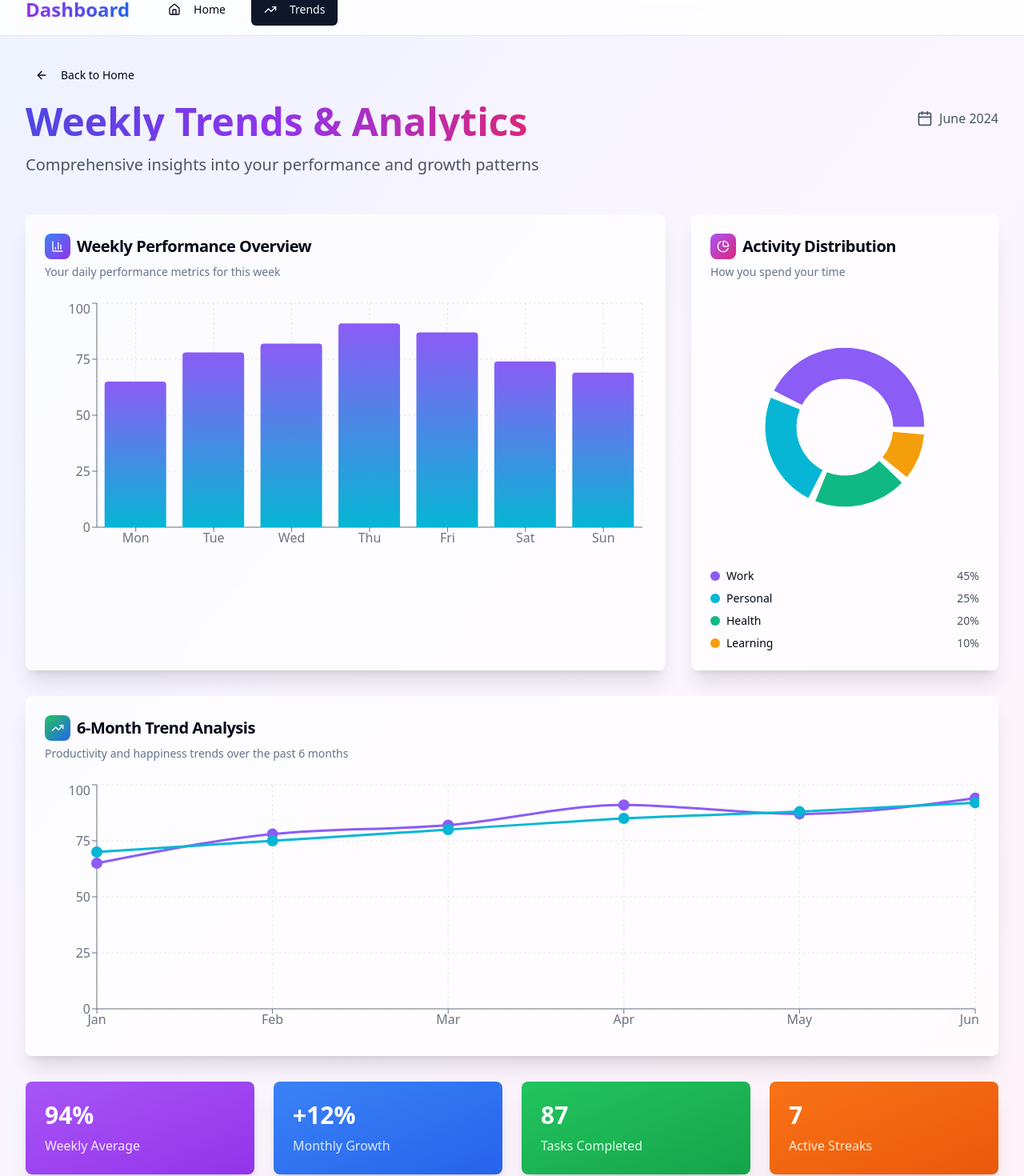
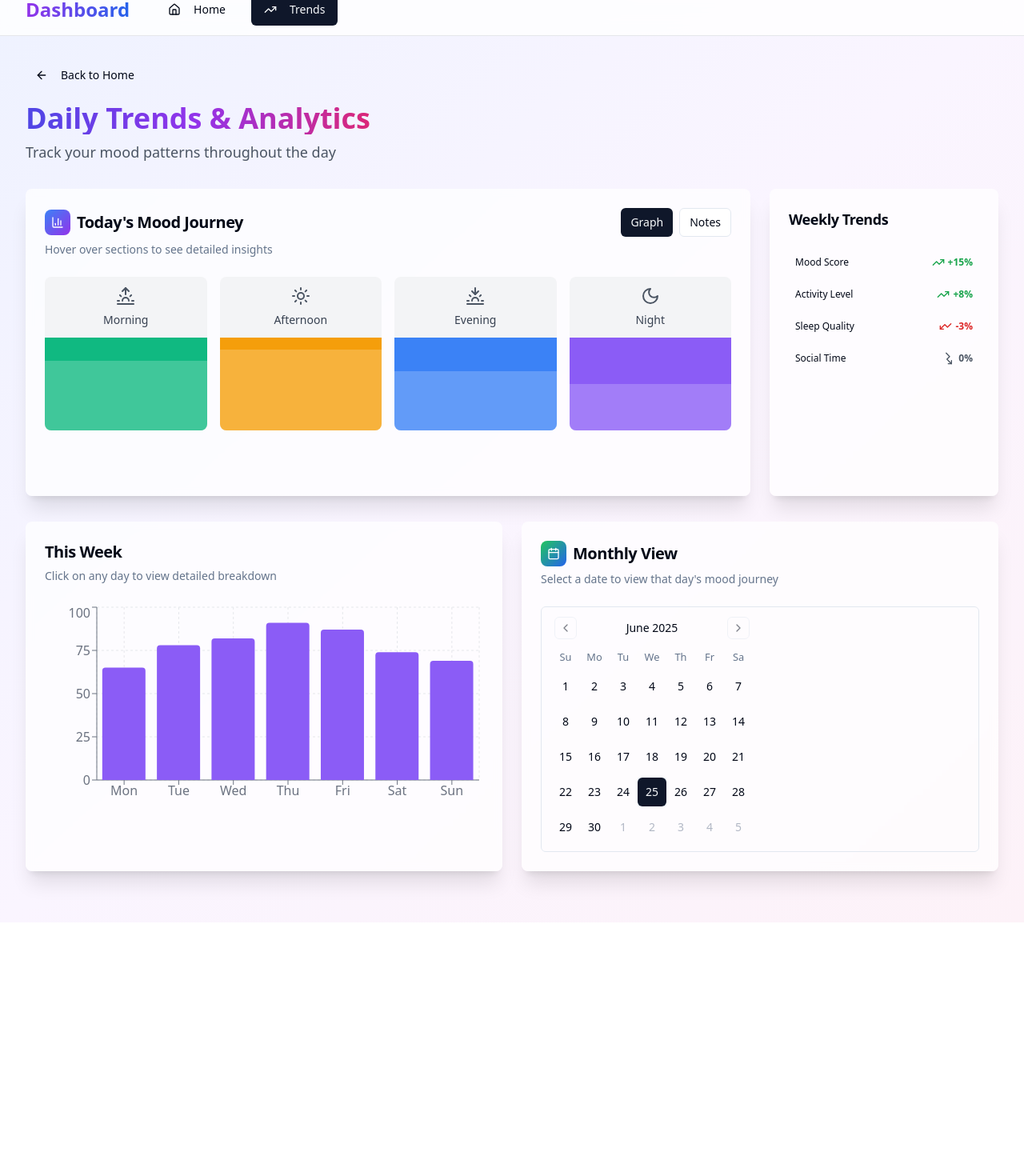
Before and after one commit to AadityaKP/page-split-home, a React (Vite) app: page /trends in a window 1280 px wide. Shown: the part 20-1490 px from the top of the page at 80% size. After the commit the page ends 1173 px from the top, so only its background shows below. Built offline with nearby package versions, Linux system fonts and the light colour scheme.

Commit message:
Refactor: Implement trends page layout
Implement the new layout for the trends page, including a bar graph with time-of-day sections, a smaller weekly trends box, a weekly split section, and a monthly calendar.

```diff
--- a/src/pages/Trends.tsx
+++ b/src/pages/Trends.tsx
@@ -2,37 +2,90 @@
 import Navigation from "@/components/Navigation";
 import { Card, CardContent, CardDescription, CardHeader, CardTitle } from "@/components/ui/card";
 import { Button } from "@/components/ui/button";
-import { BarChart, Bar, XAxis, YAxis, CartesianGrid, Tooltip, ResponsiveContainer, LineChart, Line, PieChart, Pie, Cell } from 'recharts';
-import { TrendingUp, Calendar, BarChart3, PieChart as PieChartIcon, ArrowLeft } from "lucide-react";
+import { Calendar } from "@/components/ui/calendar";
+import { BarChart, Bar, XAxis, YAxis, CartesianGrid, Tooltip, ResponsiveContainer, LineChart, Line, ScatterChart, Scatter } from 'recharts';
+import { TrendingUp, Calendar as CalendarIcon, BarChart3, ArrowLeft, Sunrise, Sun, Sunset, Moon } from "lucide-react";
 import { Link } from "react-router-dom";
+import { useState } from "react";
+
+// Sample data for different days
+const dayData = {
+  today: [
+    { time: 'Morning', mood: 'happy', value: 85, color: '#10B981', icon: Sunrise },
+    { time: 'Afternoon', mood: 'excited', value: 92, color: '#F59E0B', icon: Sun },
+    { time: 'Evening', mood: 'calm', value: 78, color: '#3B82F6', icon: Sunset },
+    { time: 'Night', mood: 'peaceful', value: 70, color: '#8B5CF6', icon: Moon }
+  ],
+  yesterday: [
+    { time: 'Morning', mood: 'tired', value: 45, color: '#6B7280', icon: Sunrise },
+    { time: 'Afternoon', mood: 'happy', value: 88, color: '#10B981', icon: Sun },
+    { time: 'Evening', mood: 'stressed', value: 35, color: '#EF4444', icon: Sunset },
+    { time: 'Night', mood: 'calm', value: 72, color: '#3B82F6', icon: Moon }
+  ]
+};
 
 const weeklyData = [
-  { name: 'Mon', value: 65 },
-  { name: 'Tue', value: 78 },
-  { name: 'Wed', value: 82 },
-  { name: 'Thu', value: 91 },
-  { name: 'Fri', value: 87 },
-  { name: 'Sat', value: 74 },
-  { name: 'Sun', value: 69 },
+  { name: 'Mon', value: 65, date: 'yesterday' },
+  { name: 'Tue', value: 78, date: 'today' },
+  { name: 'Wed', value: 82, date: 'today' },
+  { name: 'Thu', value: 91, date: 'today' },
+  { name: 'Fri', value: 87, date: 'today' },
+  { name: 'Sat', value: 74, date: 'today' },
+  { name: 'Sun', value: 69, date: 'today' },
 ];
 
-const monthlyTrends = [
-  { name: 'Jan', productivity: 65, happiness: 70 },
-  { name: 'Feb', productivity: 78, happiness: 75 },
-  { name: 'Mar', productivity: 82, happiness: 80 },
-  { name: 'Apr', productivity: 91, happiness: 85 },
-  { name: 'May', productivity: 87, happiness: 88 },
-  { name: 'Jun', productivity: 94, happiness: 92 },
+const trends = [
+  { metric: "Mood Score", change: "+15%", trend: "up" },
+  { metric: "Activity Level", change: "+8%", trend: "up" },
+  { metric: "Sleep Quality", change: "-3%", trend: "down" },
+  { metric: "Social Time", change: "0%", trend: "stable" }
 ];
 
-const categoryData = [
-  { name: 'Work', value: 45, color: '#8B5CF6' },
-  { name: 'Personal', value: 25, color: '#06B6D4' },
-  { name: 'Health', value: 20, color: '#10B981' },
-  { name: 'Learning', value: 10, color: '#F59E0B' },
+const notes = {
+  Morning: "Had a great workout session and healthy breakfast",
+  Afternoon: "Productive work meeting and lunch with colleagues",
+  Evening: "Relaxed with a good book and some music",
+  Night: "Peaceful meditation before sleep"
+};
+
+const scatterData = [
+  { x: 1, y: 85, mood: 'happy' },
+  { x: 2, y: 90, mood: 'excited' },
+  { x: 3, y: 75, mood: 'calm' },
+  { x: 4, y: 88, mood: 'content' },
+  { x: 5, y: 82, mood: 'relaxed' }
 ];
 
 const Trends = () => {
+  const [selectedDay, setSelectedDay] = useState('today');
+  const [hoveredSection, setHoveredSection] = useState(null);
+  const [showGraph, setShowGraph] = useState(true);
+  const [selectedDate, setSelectedDate] = useState(new Date());
+
+  const currentData = dayData[selectedDay] || dayData.today;
+
+  const getTrendIcon = (trend: string) => {
+    switch (trend) {
+      case "up":
+        return <TrendingUp className="w-4 h-4 text-green-600" />;
+      case "down":
+        return <TrendingUp className="w-4 h-4 text-red-600 rotate-180" />;
+      default:
+        return <TrendingUp className="w-4 h-4 text-gray-600 rotate-90" />;
+    }
+  };
+
+  const getTrendColor = (trend: string) => {
+    switch (trend) {
+      case "up":
+        return "text-green-600";
+      case "down":
+        return "text-red-600";
+      default:
+        return "text-gray-600";
+    }
+  };
+
   return (
     <div className="min-h-screen bg-gradient-to-br from-indigo-50 via-purple-50 to-pink-50">
       <Navigation />
@@ -40,7 +93,7 @@ const Trends = () => {
       <div className="pt-24 pb-16 px-4 sm:px-6 lg:px-8">
         <div className="max-w-7xl mx-auto">
           {/* Header */}
-          <div className="flex items-center justify-between mb-12">
+          <div className="flex items-center justify-between mb-8">
             <div>
               <div className="flex items-center space-x-4 mb-4">
                 <Link to="/">
@@ -50,35 +103,136 @@ const Trends = () => {
                   </Button>
                 </Link>
               </div>
-              <h1 className="text-5xl font-bold bg-gradient-to-r from-indigo-600 via-purple-600 to-pink-600 bg-clip-text text-transparent mb-4">
-                Weekly Trends & Analytics
+              <h1 className="text-4xl font-bold bg-gradient-to-r from-indigo-600 via-purple-600 to-pink-600 bg-clip-text text-transparent mb-2">
+                Daily Trends & Analytics
               </h1>
-              <p className="text-xl text-gray-600">
-                Comprehensive insights into your performance and growth patterns
+              <p className="text-lg text-gray-600">
+                Track your mood patterns throughout the day
               </p>
-            </div>
-            <div className="hidden md:flex items-center space-x-4">
-              <div className="flex items-center space-x-2 text-gray-600">
-                <Calendar size={20} />
-                <span>June 2024</span>
-              </div>
             </div>
           </div>
 
-          {/* Main Chart Section */}
-          <div className="grid lg:grid-cols-3 gap-8 mb-8">
-            <Card className="lg:col-span-2 bg-white/70 backdrop-blur-sm border-0 shadow-xl">
+          {/* Top Half */}
+          <div className="grid lg:grid-cols-4 gap-6 mb-8 h-96">
+            {/* Main Bar Chart - spans 3 columns */}
+            <Card className="lg:col-span-3 bg-white/70 backdrop-blur-sm border-0 shadow-xl">
               <CardHeader>
-                <div className="flex items-center space-x-2">
-                  <div className="w-8 h-8 bg-gradient-to-br from-blue-500 to-purple-600 rounded-lg flex items-center justify-center">
-                    <BarChart3 className="w-4 h-4 text-white" />
+                <div className="flex items-center justify-between">
+                  <div className="flex items-center space-x-2">
+                    <div className="w-8 h-8 bg-gradient-to-br from-blue-500 to-purple-600 rounded-lg flex items-center justify-center">
+                      <BarChart3 className="w-4 h-4 text-white" />
+                    </div>
+                    <CardTitle className="text-xl">Today's Mood Journey</CardTitle>
                   </div>
-                  <CardTitle className="text-xl">Weekly Performance Overview</CardTitle>
+                  <div className="flex space-x-2">
+                    <Button
+                      variant={showGraph ? "default" : "outline"}
+                      size="sm"
+                      onClick={() => setShowGraph(true)}
+                    >
+                      Graph
+                    </Button>
+                    <Button
+                      variant={!showGraph ? "default" : "outline"}
+                      size="sm"
+                      onClick={() => setShowGraph(false)}
+                    >
+                      Notes
+                    </Button>
+                  </div>
                 </div>
-                <CardDescription>Your daily performance metrics for this week</CardDescription>
+                <CardDescription>Hover over sections to see detailed insights</CardDescription>
               </CardHeader>
               <CardContent>
-                <div className="h-80">
+                <div className="grid grid-cols-4 gap-4 h-48">
+                  {currentData.map((section, index) => {
+                    const Icon = section.icon;
+                    return (
+                      <div key={index} className="relative">
+                        <div
+                          className="h-full bg-gray-100 rounded-lg overflow-hidden cursor-pointer transition-all duration-200 hover:shadow-lg"
+                          onMouseEnter={() => setHoveredSection(index)}
+                          onMouseLeave={() => setHoveredSection(null)}
+                        >
+                          <div className="p-3 text-center">
+                            <Icon className="w-6 h-6 mx-auto mb-2 text-gray-600" />
+                            <div className="text-sm font-medium text-gray-700">{section.time}</div>
+                          </div>
+                          <div
+                            className="h-full transition-all duration-300 flex items-end"
+                            style={{ backgroundColor: section.color }}
+                          >
+                            <div
+                              className="w-full bg-white/20 transition-all duration-300"
+                              style={{ height: `${section.value}%` }}
+                            />
+                          </div>
+                        </div>
+
+                        {/* Hover overlay */}
+                        {hoveredSection === index && (
+                          <div className="absolute inset-0 bg-white/95 rounded-lg p-4 animate-fade-in z-10">
+                            {showGraph ? (
+                              <div className="h-full">
+                                <div className="text-sm font-medium mb-2">{section.time} Details</div>
+                                <ResponsiveContainer width="100%" height="80%">
+                                  <ScatterChart data={scatterData}>
+                                    <XAxis type="number" dataKey="x" domain={[0, 6]} hide />
+                                    <YAxis type="number" dataKey="y" domain={[0, 100]} hide />
+                                    <Scatter dataKey="y" fill={section.color} />
+                                  </ScatterChart>
+                                </ResponsiveContainer>
+                              </div>
+                            ) : (
+                              <div className="h-full flex items-center justify-center">
+                                <div className="bg-yellow-100 border-l-4 border-yellow-400 p-3 rounded shadow-sm">
+                                  <div className="text-xs font-medium text-yellow-800 mb-1">{section.time}</div>
+                                  <div className="text-xs text-yellow-700">{notes[section.time]}</div>
+                                </div>
+                              </div>
+                            )}
+                          </div>
+                        )}
+                      </div>
+                    );
+                  })}
+                </div>
+              </CardContent>
+            </Card>
+
+            {/* Weekly Trends - spans 1 column */}
+            <Card className="bg-white/70 backdrop-blur-sm border-0 shadow-xl">
+              <CardHeader>
+                <CardTitle className="text-lg font-semibold">Weekly Trends</CardTitle>
+              </CardHeader>
+              <CardContent>
+                <div className="space-y-2">
+                  {trends.map((item, index) => (
+                    <div key={index} className="flex items-center justify-between p-2 rounded-lg hover:bg-purple-50 transition-colors">
+                      <span className="text-xs font-medium">{item.metric}</span>
+                      <div className="flex items-center space-x-1">
+                        {getTrendIcon(item.trend)}
+                        <span className={`text-xs font-semibold ${getTrendColor(item.trend)}`}>
+                          {item.change}
+                        </span>
+                      </div>
+                    </div>
+                  ))}
+                </div>
+              </CardContent>
+            </Card>
+          </div>
+
+          {/* Bottom Half */}
+          <div className="grid lg:grid-cols-2 gap-6">
+            {/* Weekly View */}
+            <Card className="bg-white/70 backdrop-blur-sm border-0 shadow-xl">
+              <CardHeader>
+                <CardTitle className="text-xl">This Week</CardTitle>
+                <CardDescription>Click on any day to view detailed breakdown</CardDescription>
+              </CardHeader>
+              <CardContent>
+                <div className="h-64">
                   <ResponsiveContainer width="100%" height="100%">
                     <BarChart data={weeklyData}>
                       <CartesianGrid strokeDasharray="3 3" stroke="#E5E7EB" />
@@ -92,137 +246,43 @@ const Trends = () => {
                           boxShadow: '0 10px 25px rgba(0,0,0,0.1)'
                         }}
                       />
-                      <Bar dataKey="value" fill="url(#colorGradient)" radius={[4, 4, 0, 0]} />
-                      <defs>
-                        <linearGradient id="colorGradient" x1="0" y1="0" x2="0" y2="1">
-                          <stop offset="0%" stopColor="#8B5CF6" />
-                          <stop offset="100%" stopColor="#06B6D4" />
-                        </linearGradient>
-                      </defs>
+                      <Bar
+                        dataKey="value"
+                        fill="#8B5CF6"
+                        radius={[4, 4, 0, 0]}
+                        onClick={(data) => setSelectedDay(data.date)}
+                        className="cursor-pointer hover:opacity-80"
+                      />
                     </BarChart>
                   </ResponsiveContainer>
                 </div>
               </CardContent>
             </Card>
 
+            {/* Monthly Calendar View */}
             <Card className="bg-white/70 backdrop-blur-sm border-0 shadow-xl">
               <CardHeader>
                 <div className="flex items-center space-x-2">
-                  <div className="w-8 h-8 bg-gradient-to-br from-purple-500 to-pink-600 rounded-lg flex items-center justify-center">
-                    <PieChartIcon className="w-4 h-4 text-white" />
+                  <div className="w-8 h-8 bg-gradient-to-br from-green-500 to-blue-600 rounded-lg flex items-center justify-center">
+                    <CalendarIcon className="w-4 h-4 text-white" />
                   </div>
-                  <CardTitle className="text-xl">Activity Distribution</CardTitle>
+                  <CardTitle className="text-xl">Monthly View</CardTitle>
                 </div>
-                <CardDescription>How you spend your time</CardDescription>
+                <CardDescription>Select a date to view that day's mood journey</CardDescription>
               </CardHeader>
               <CardContent>
-                <div className="h-80">
-                  <ResponsiveContainer width="100%" height="100%">
-                    <PieChart>
-                      <Pie
-                        data={categoryData}
-                        cx="50%"
-                        cy="50%"
-                        innerRadius={60}
-                        outerRadius={100}
-                        paddingAngle={5}
-                        dataKey="value"
-                      >
-                        {categoryData.map((entry, index) => (
-                          <Cell key={`cell-${index}`} fill={entry.color} />
-                        ))}
-                      </Pie>
-                      <Tooltip />
-                    </PieChart>
-                  </ResponsiveContainer>
-                </div>
-                <div className="mt-4 space-y-2">
-                  {categoryData.map((item, index) => (
-                    <div key={index} className="flex items-center justify-between">
-                      <div className="flex items-center space-x-2">
-                        <div className="w-3 h-3 rounded-full" style={{ backgroundColor: item.color }}></div>
-                        <span className="text-sm font-medium">{item.name}</span>
-                      </div>
-                      <span className="text-sm text-gray-600">{item.value}%</span>
-                    </div>
-                  ))}
-                </div>
-              </CardContent>
-            </Card>
-          </div>
-
-          {/* Trends Line Chart */}
-          <Card className="bg-white/70 backdrop-blur-sm border-0 shadow-xl mb-8">
-            <CardHeader>
-              <div className="flex items-center space-x-2">
-                <div className="w-8 h-8 bg-gradient-to-br from-green-500 to-blue-600 rounded-lg flex items-center justify-center">
-                  <TrendingUp className="w-4 h-4 text-white" />
-                </div>
-                <CardTitle className="text-xl">6-Month Trend Analysis</CardTitle>
-              </div>
-              <CardDescription>Productivity and happiness trends over the past 6 months</CardDescription>
-            </CardHeader>
-            <CardContent>
-              <div className="h-80">
-                <ResponsiveContainer width="100%" height="100%">
-                  <LineChart data={monthlyTrends}>
-                    <CartesianGrid strokeDasharray="3 3" stroke="#E5E7EB" />
-                    <XAxis dataKey="name" stroke="#6B7280" />
-                    <YAxis stroke="#6B7280" />
-                    <Tooltip
-                      contentStyle={{
-                        backgroundColor: 'white',
-                        border: 'none',
-                        borderRadius: '8px',
-                        boxShadow: '0 10px 25px rgba(0,0,0,0.1)'
-                      }}
-                    />
-                    <Line
-                      type="monotone"
-                      dataKey="productivity"
-                      stroke="#8B5CF6"
-                      strokeWidth={3}
-                      dot={{ fill: '#8B5CF6', strokeWidth: 2, r: 6 }}
-                      name="Productivity"
-                    />
-                    <Line
-                      type="monotone"
-                      dataKey="happiness"
-                      stroke="#06B6D4"
-                      strokeWidth={3}
-                      dot={{ fill: '#06B6D4', strokeWidth: 2, r: 6 }}
-                      name="Happiness"
-                    />
-                  </LineChart>
-                </ResponsiveContainer>
-              </div>
-            </CardContent>
-          </Card>
-
-          {/* Stats Grid */}
-          <div className="grid md:grid-cols-4 gap-6">
-            <Card className="bg-gradient-to-br from-purple-500 to-purple-600 border-0 shadow-xl text-white">
-              <CardContent className="p-6">
-                <div className="text-3xl font-bold mb-2">94%</div>
-                <div className="text-purple-100">Weekly Average</div>
-              </CardContent>
-            </Card>
-            <Card className="bg-gradient-to-br from-blue-500 to-blue-600 border-0 shadow-xl text-white">
-              <CardContent className="p-6">
-                <div className="text-3xl font-bold mb-2">+12%</div>
-                <div className="text-blue-100">Monthly Growth</div>
-              </CardContent>
-            </Card>
-            <Card className="bg-gradient-to-br from-green-500 to-green-600 border-0 shadow-xl text-white">
-              <CardContent className="p-6">
-                <div className="text-3xl font-bold mb-2">87</div>
-                <div className="text-green-100">Tasks Completed</div>
-              </CardContent>
-            </Card>
-            <Card className="bg-gradient-to-br from-orange-500 to-orange-600 border-0 shadow-xl text-white">
-              <CardContent className="p-6">
-                <div className="text-3xl font-bold mb-2">7</div>
-                <div className="text-orange-100">Active Streaks</div>
+                <Calendar
+                  mode="single"
+                  selected={selectedDate}
+                  onSelect={(date) => {
+                    if (date) {
+                      setSelectedDate(date);
+                      // You could add logic here to load data for the selected date
+                      console.log('Selected date:', date);
+                    }
+                  }}
+                  className="rounded-md border pointer-events-auto"
+                />
               </CardContent>
             </Card>
           </div>
```
